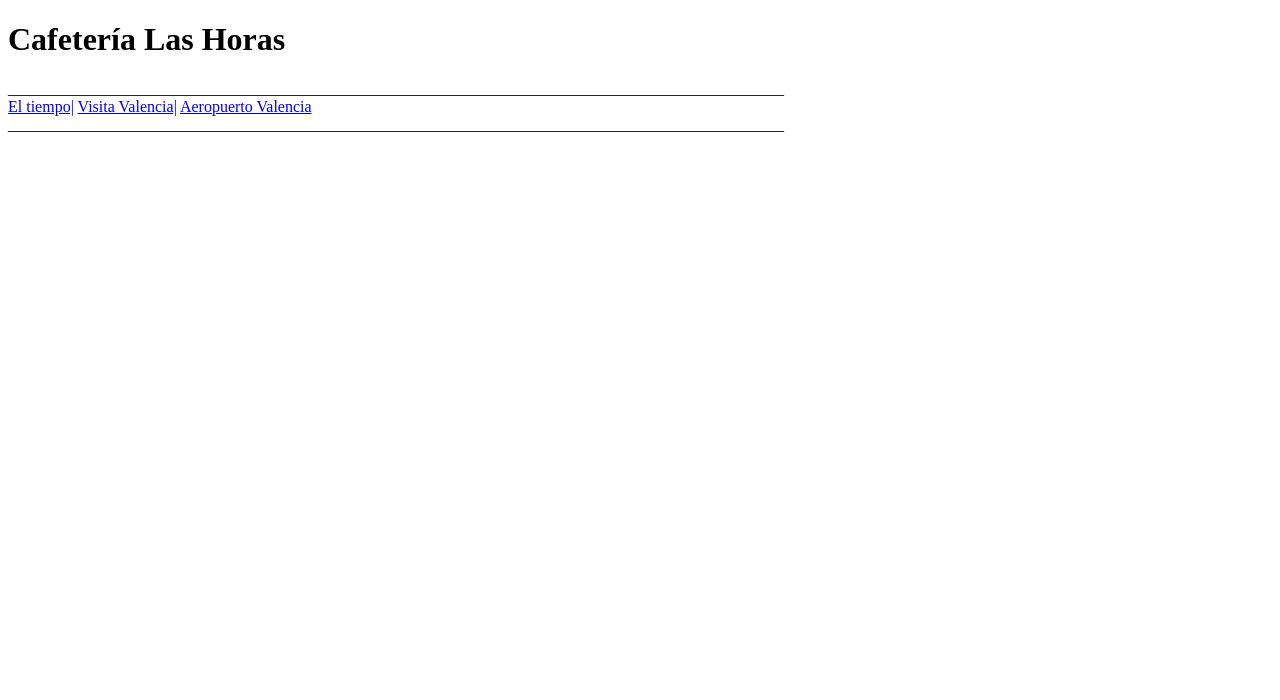
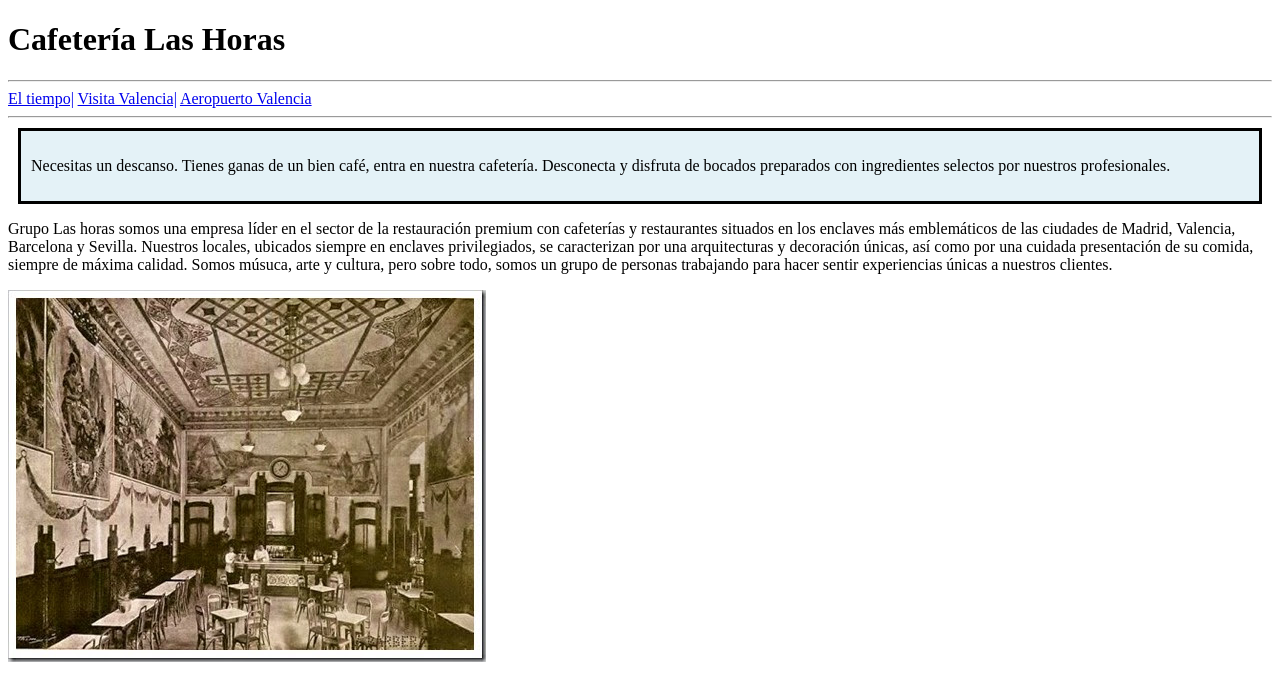
Before and after one commit to jenogver06/prac-1.9, a plain HTML site: page index.html in a window 1280 px wide. Drawn offline with Linux system fonts and the light colour scheme.

Commit message:
modificacion 2

```diff
--- a/index.html
+++ b/index.html
@@ -5,14 +5,40 @@
     <meta name="viewport" content="width=device-width, initial-scale=1.0">
     <meta http-equiv="X-UA-Compatible" content="ie=edge">
     <title>Cafetería Las Horas</title>
+    <style>
+    div {
+        background-color:rgb(228, 242, 247);
+        border: black 3px solid;
+        margin: 10px;
+        padding: 10px;
+    }
+    </style>
 </head>
 <body>
     <header>
         <h1>Cafetería Las Horas</h1>
     </header>
-    <main>_________________________________________________________________________________________________
+    <main>
+        <!--main-->
+        <hr>
         <nav><a href="https://www.eltiempo.es/">El tiempo|</a> <a href="https://www.visitvalencia.com/">Visita Valencia|</a> <a href="http://www.aena.es/es/aeropuerto-valencia/index.html">Aeropuerto Valencia</a></nav>
-        _________________________________________________________________________________________________
+        <hr>
+        <!--Sección 1-->
+        <section>
+            <!--Articulo 1-->
+            <aticle>
+                <div>
+                    <p>Necesitas un descanso. Tienes ganas de un bien café, entra en nuestra cafetería. Desconecta y disfruta de bocados preparados con ingredientes selectos por nuestros profesionales.</p>
+                </div>
+            </aticle>
+            <!--articulo 2-->
+            <article>
+                <p>Grupo Las horas somos una empresa líder en el sector de la restauración premium con cafeterías y restaurantes situados en los enclaves más emblemáticos de las ciudades de Madrid, Valencia, Barcelona y Sevilla. Nuestros locales, ubicados siempre en enclaves privilegiados, se caracterizan por una arquitecturas y decoración únicas, así como por una cuidada presentación de su comida, siempre de máxima calidad. Somos músuca, arte y cultura, pero sobre todo, somos un grupo de personas trabajando para hacer sentir experiencias únicas a nuestros clientes.</p>
+            </article>
+            <!--Imagen-->
+            <img src="cafe1.jpg" alt="Café">
+        </section>
+
     </main>
 </body>
 </html>
```
Also changed, not shown: cafe1.jpg (added).
